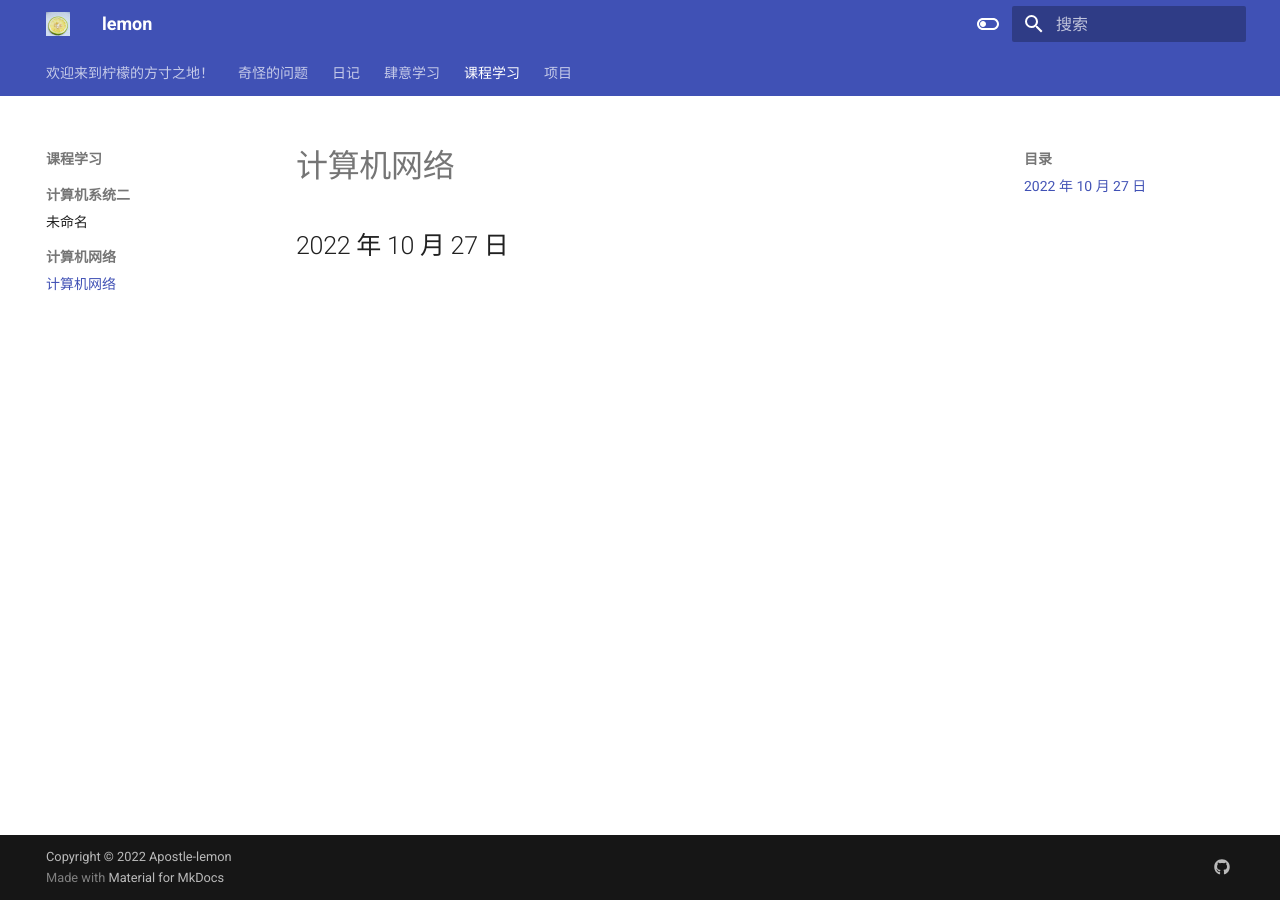
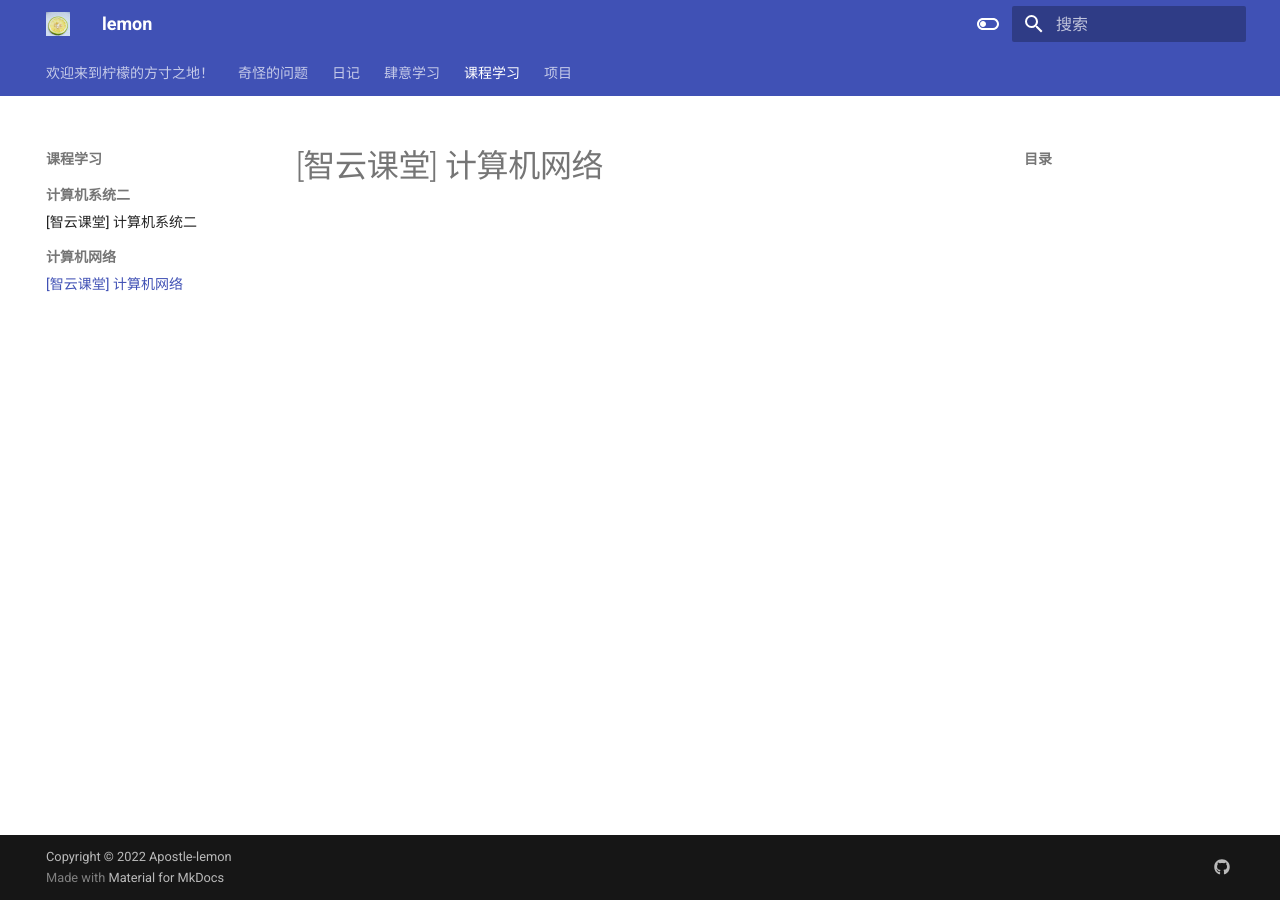
Before and after one commit to Apostle-lemon/Apostle-lemon.github.io, an MkDocs documentation site: the page built from docs/课程学习/计算机网络/【智云课堂】计算机网络.md, in a window 1280 px wide. Built offline with MkDocs 1.6.1 and Material for MkDocs 9.7.7, drawn with Linux system fonts in a browser that asks for light colours.

Commit message:
vault backup: 2022-10-27 14:31:57
Affected files:
docs/课程学习/计算机系统二/【智云课堂】计算机系统二.md
docs/课程学习/计算机网络/【智云课堂】计算机网络.md

```diff
--- a/docs/课程学习/计算机系统二/【智云课堂】计算机系统二.md
+++ b/docs/课程学习/计算机系统二/【智云课堂】计算机系统二.md
@@ -1 +1 @@
-# 未命名
+# [智云课堂] 计算机系统二
--- a/docs/课程学习/计算机网络/【智云课堂】计算机网络.md
+++ b/docs/课程学习/计算机网络/【智云课堂】计算机网络.md
@@ -1,3 +1,3 @@
-# 计算机网络
+# [智云课堂] 计算机网络
 
-## 2022 年 10 月 27 日
+##
```
